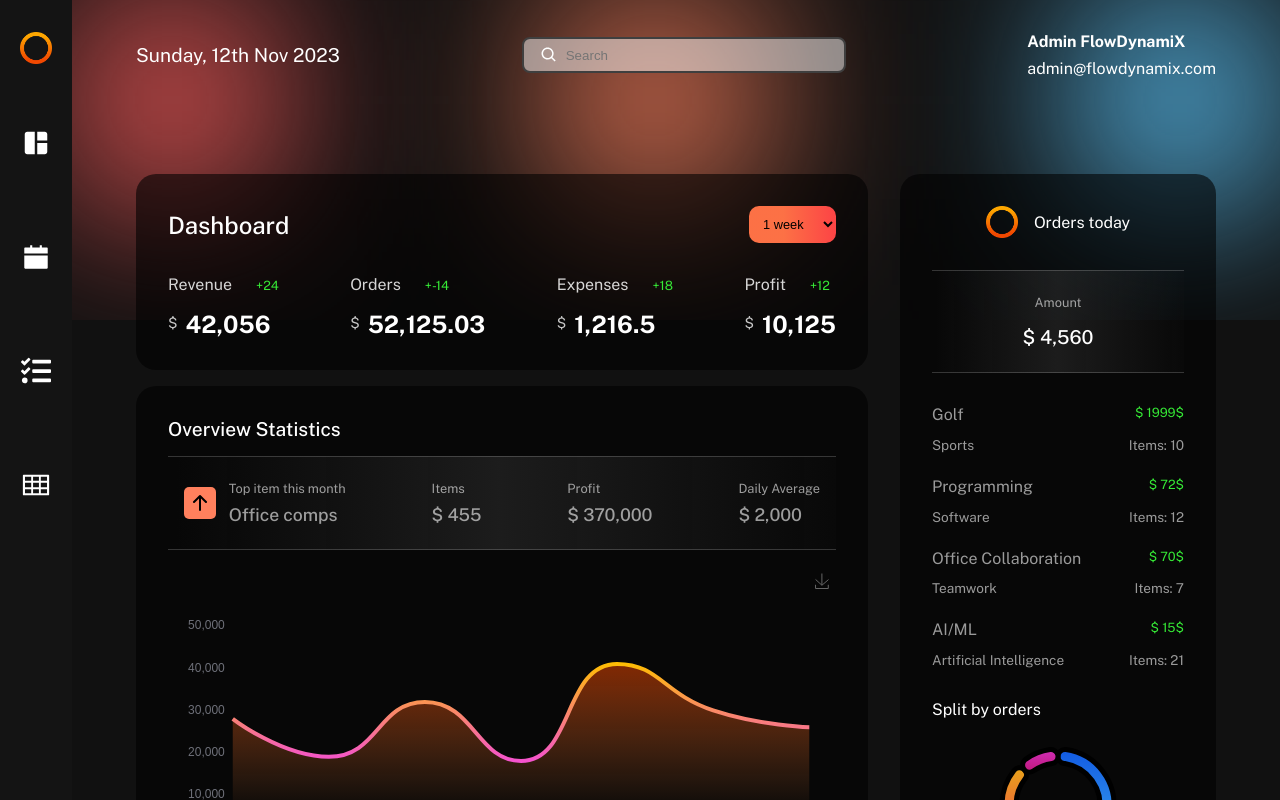
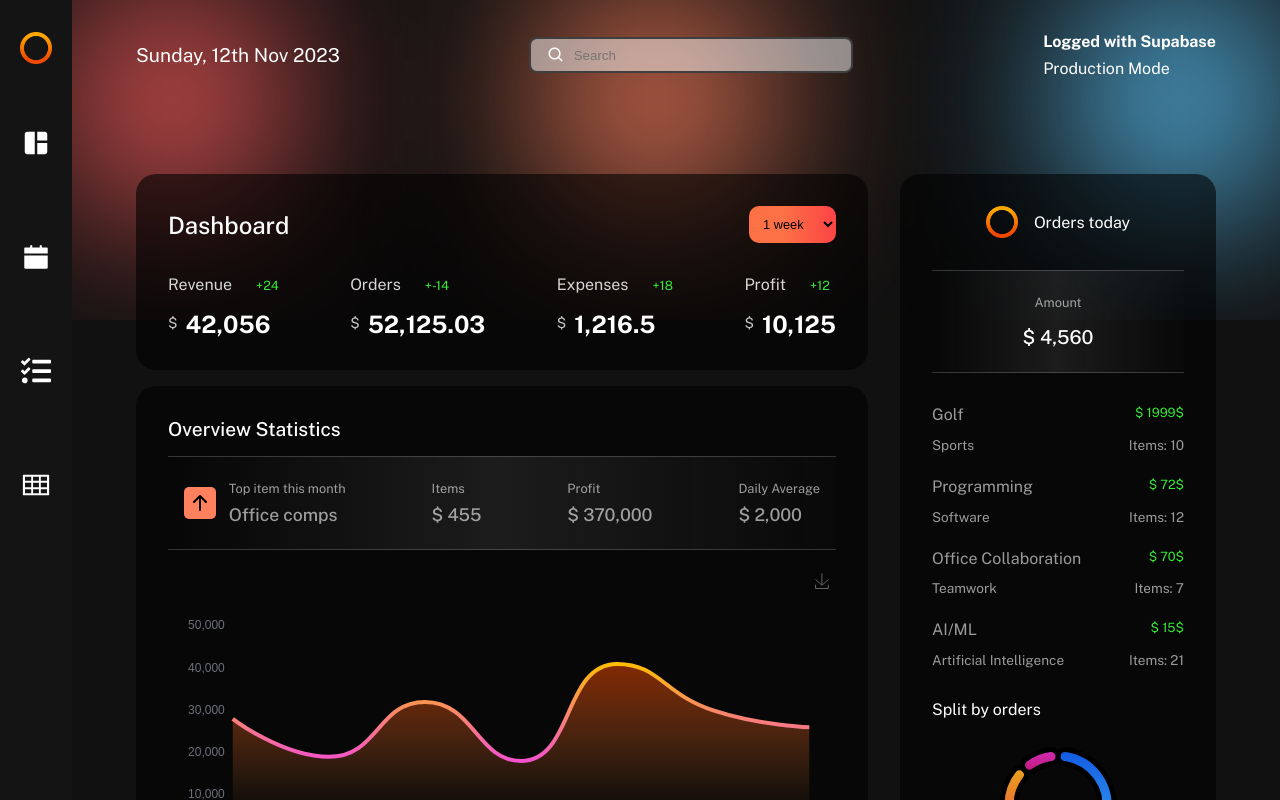
Before and after one commit to git-codeninjax700/dynadash, a React (Vite) app: page /dashboard in a window 1280 px wide. Built offline with nearby package versions, Linux system fonts and the light colour scheme.

Commit message:
Update Layout.jsx

```diff
--- a/src/components/Layout/Layout.jsx
+++ b/src/components/Layout/Layout.jsx
@@ -36,8 +36,8 @@ const Layout = () => {
 
           <div className={css.profile}>
             <div className={css.details}>
-              <span>Admin FlowDynamiX</span>
-              <span>admin@flowdynamix.com</span>
+              <span>Logged with Supabase</span>
+              <span>Production Mode</span>
             </div>
           </div>
 
```
